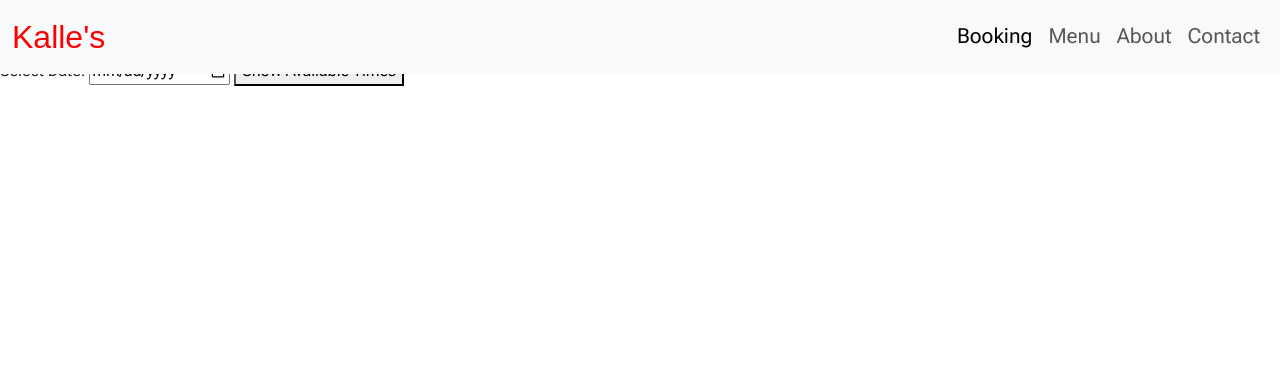
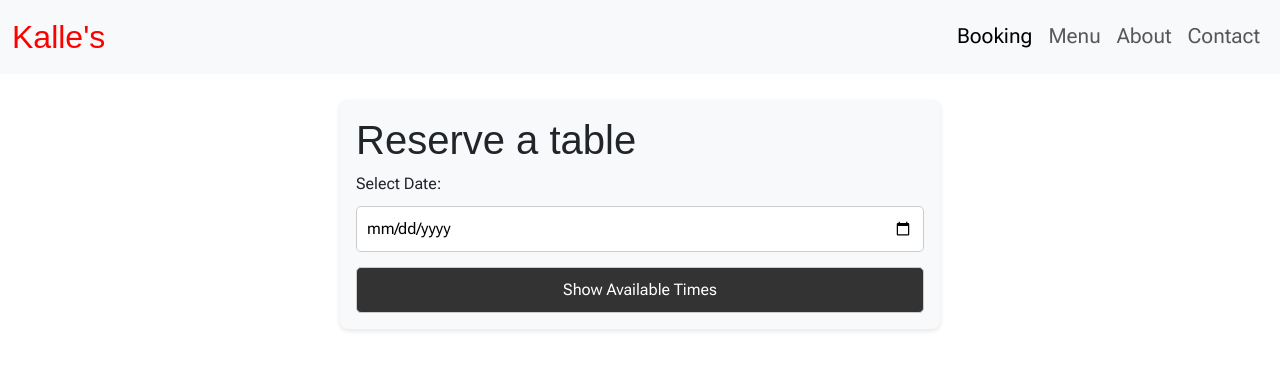
Before and after one commit to Blommis/kalles_restaurant, a Django app: page /reservations/reservations/ in a window 1280 px wide. Shown: the top 370 px of the page. Run offline with Django 4.2, Linux system fonts and the light colour scheme; data that the repository does not hold is empty; some libraries are stand-ins or nearby versions; some web fonts are replaced.

Commit message:
Added CSS styling for forms: centered layout, background, padding, and shadow

```diff
--- a/booking/templates/booking/reservation_list.html
+++ b/booking/templates/booking/reservation_list.html
@@ -3,19 +3,19 @@
 {% load static %}
 
 
-<h1>Available Times</h1>
 
-<form method="get" action="{% url 'booking:reservation_list' %}">
+
+<form method="get" action="{% url 'booking:reservation_list' %}" id="reserve-form">
+    <h1>Reserve a table</h1>
     <label for="date">Select Date:</label>
     <input type="date" name="date" value="{{ date }}" min="{{ today }}" required>
     <button type="submit">Show Available Times</button>
 </form>
 
 {% if reservations %}
-    <h2>Available Times for {{ selected_date }}:</h2>
 
     <form method="post" action="{% url 'booking:make_booking' %}">
-
+        <h2>Available Times for {{ selected_date }}:</h2>
         {% csrf_token %}
     <input type="hidden" name="date" value="{{ selected_date }}">
     {% for time in reservations %}
@@ -38,6 +38,7 @@
 
     <!-- Cancel reservation form -->
     <form action="{% url 'booking:cancel_reservation' %}" method="POST">
+        <p>Cancel your reservation? No worries, enter your booking reference down below  or make a call to 123456789 </p>
       {% csrf_token %}
       <input type="text" name="booking_code" placeholder="Enter your booking reference" required>
       <button type="submit">Cancel table</button>
--- a/restaurant/settings.py
+++ b/restaurant/settings.py
@@ -33,7 +33,8 @@ SECRET_KEY = os.environ.get("SECRET_KEY")
 
 
 # SECURITY WARNING: don't run with debug turned on in production!
-DEBUG = True
+DEBUG = False
+
 
 ALLOWED_HOSTS = ['.herokuapp.com',
                  '.127.0.0.1',]
--- a/static/css/style.css
+++ b/static/css/style.css
@@ -25,6 +25,68 @@ h1, h2, h3{
 }
 .navbar-nav{
     font-size: 1.3rem;
+}
+
+
+
+/*Form styling*/
+#reserve-form{
+    margin-top: 100px;
+}
+form {
+    max-width: 600px;
+    margin: 0 auto 2rem auto;
+    padding: 1rem;
+    background-color: #f8f9fa;
+    border-radius: 8px;
+    box-shadow: 0 2px 5px rgba(0,0,0,0.1);
+}
+
+form input[type="text"],
+form input[type="number"],
+form input[type="date"],
+form input[type="radio"],
+form button {
+    display: block;
+    width: 100%;
+    margin-top: 10px;
+    padding: 10px;
+    font-size: 1rem;
+    border: 1px solid #ccc;
+    border-radius: 5px;
+}
+
+form input[type="radio"] {
+    display: inline-block;
+    width: auto;
+    margin-right: 10px;
+}
+
+form button {
+    background-color: #333;
+    color: #fff;
+    cursor: pointer;
+    transition: background-color 0.3s;
+    margin-top: 15px;
+}
+
+form button:hover {
+    background-color: #555;
+}
+
+
+.reservation-message {
+    max-width: 600px;
+    margin: 2rem auto;
+    padding: 1rem;
+    background-color: #e6ffed;
+    border: 1px solid #4CAF50;
+    border-radius: 8px;
+    color: #2b7a0b;
+}
+
+.reservation-message input[type="text"] {
+    margin-top: 10px;
 }
 
 
```
Also changed, not shown: 1 other file.
